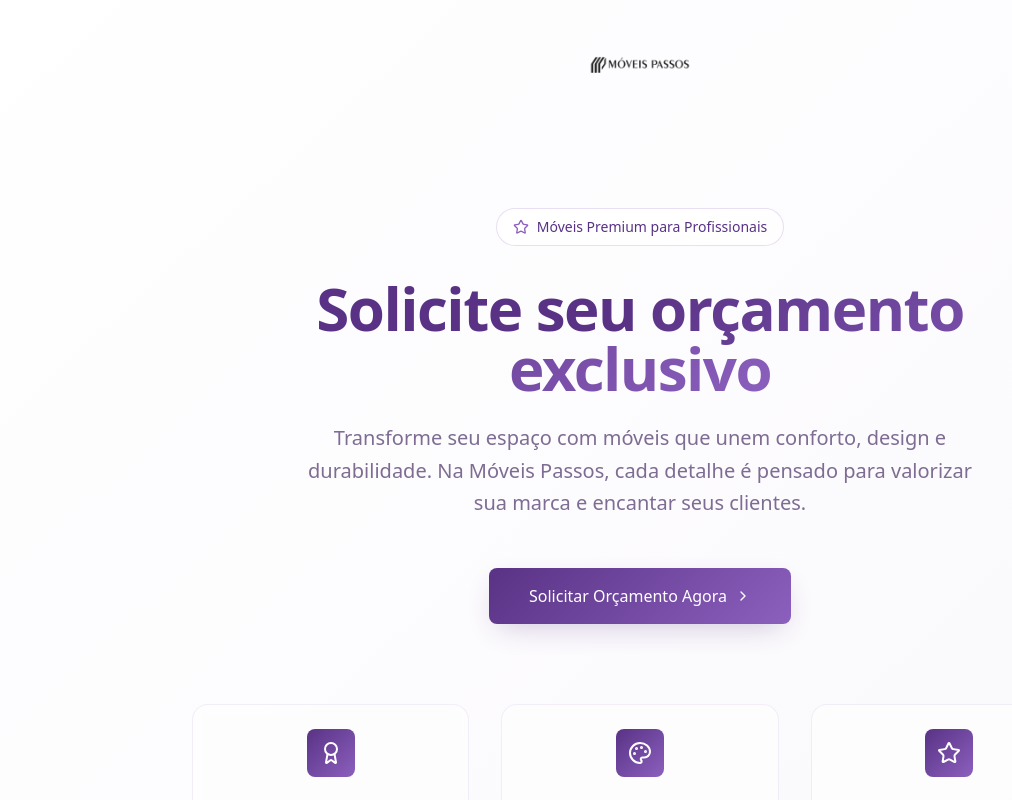
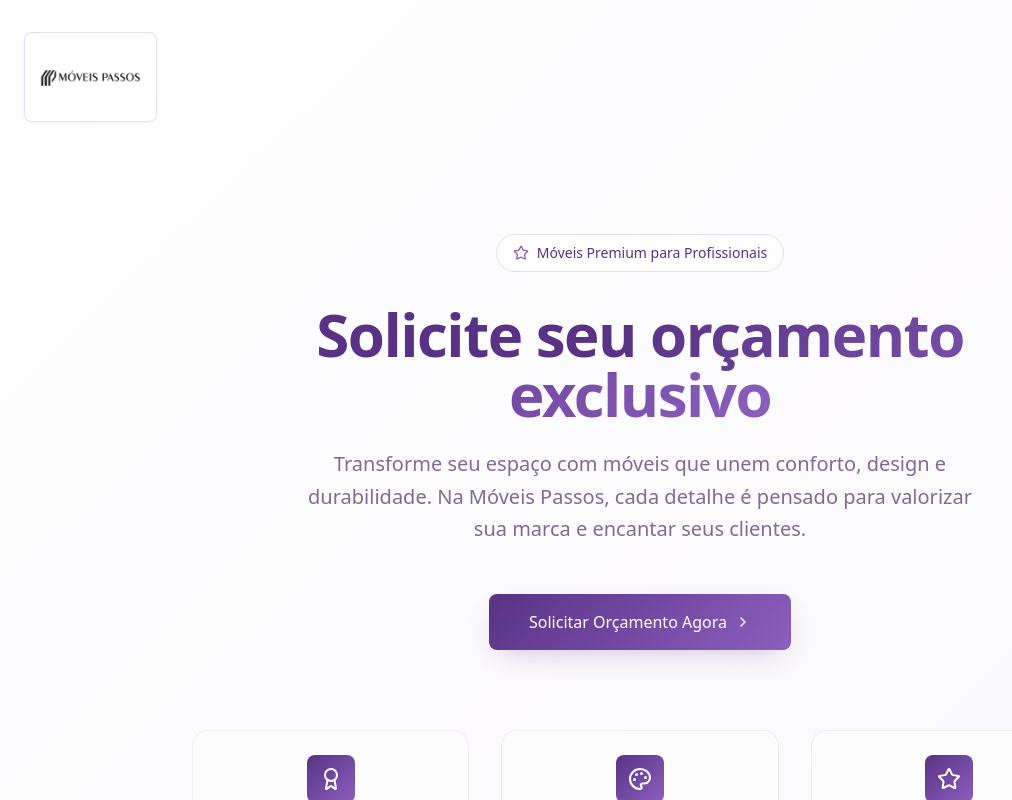
Before and after one commit to hubpassos/formulario-mp, a React (Vite) app: page / in a window 1280 px wide. Shown: the top 800 px of the page, without its empty margins (0-1012 px from the left). Built offline with nearby package versions, Linux system fonts and the light colour scheme; the HTML template or start-up script is replaced by a standard one.

Commit message:
Revert header and frame logo

```diff
--- a/src/components/Logo.tsx
+++ b/src/components/Logo.tsx
@@ -2,7 +2,7 @@ import logoMoveis from "@/assets/logo-moveis-passos.png";
 
 const Logo = () => {
   return (
-    <div className="flex justify-center">
+    <div className="inline-flex p-3 bg-white/80 backdrop-blur-sm border border-brand-purple-light/20 rounded-lg shadow-sm">
       <img
         src={logoMoveis}
         alt="Móveis Passos - Móveis sob medida para salões e estúdios"
```
